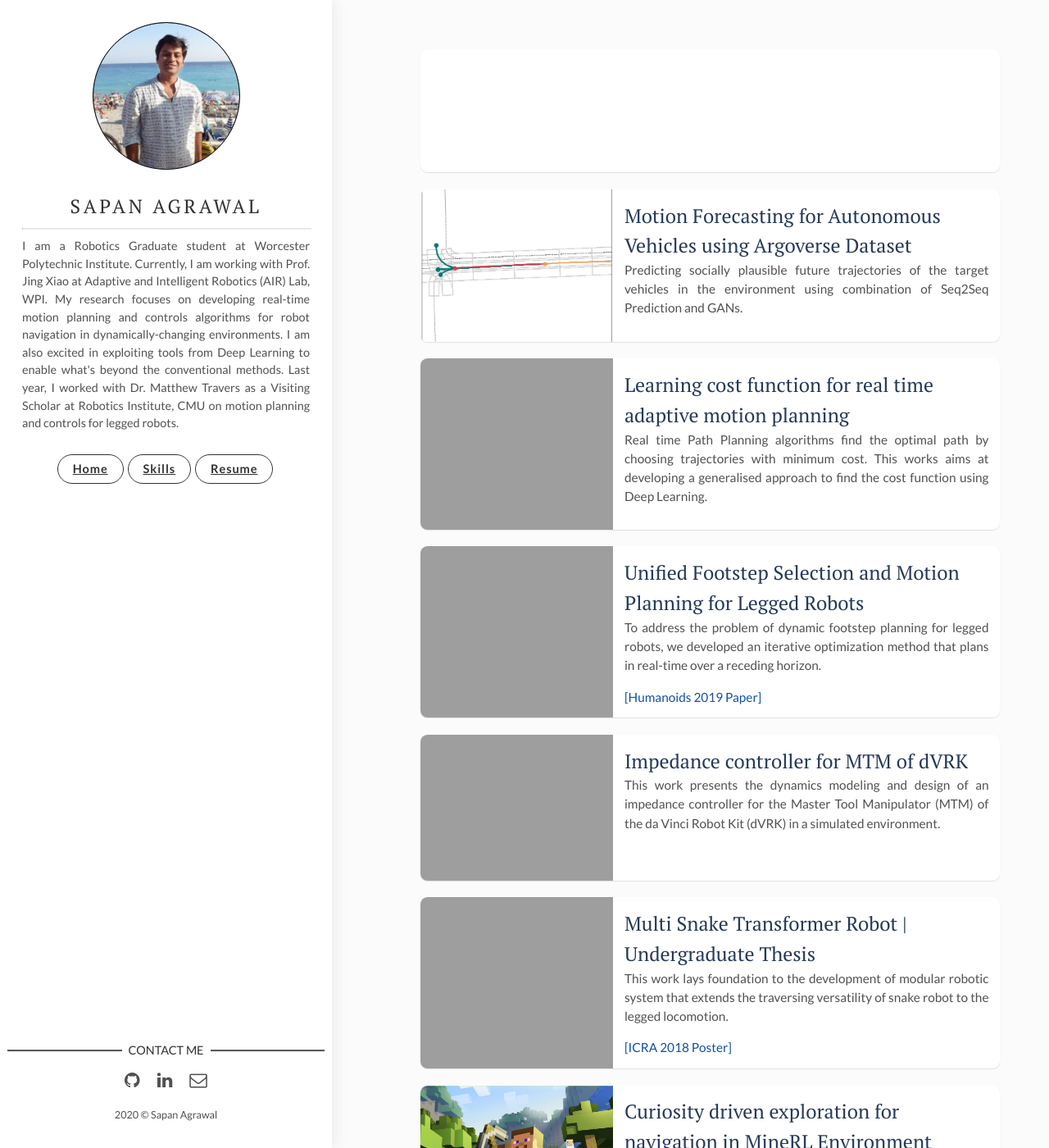
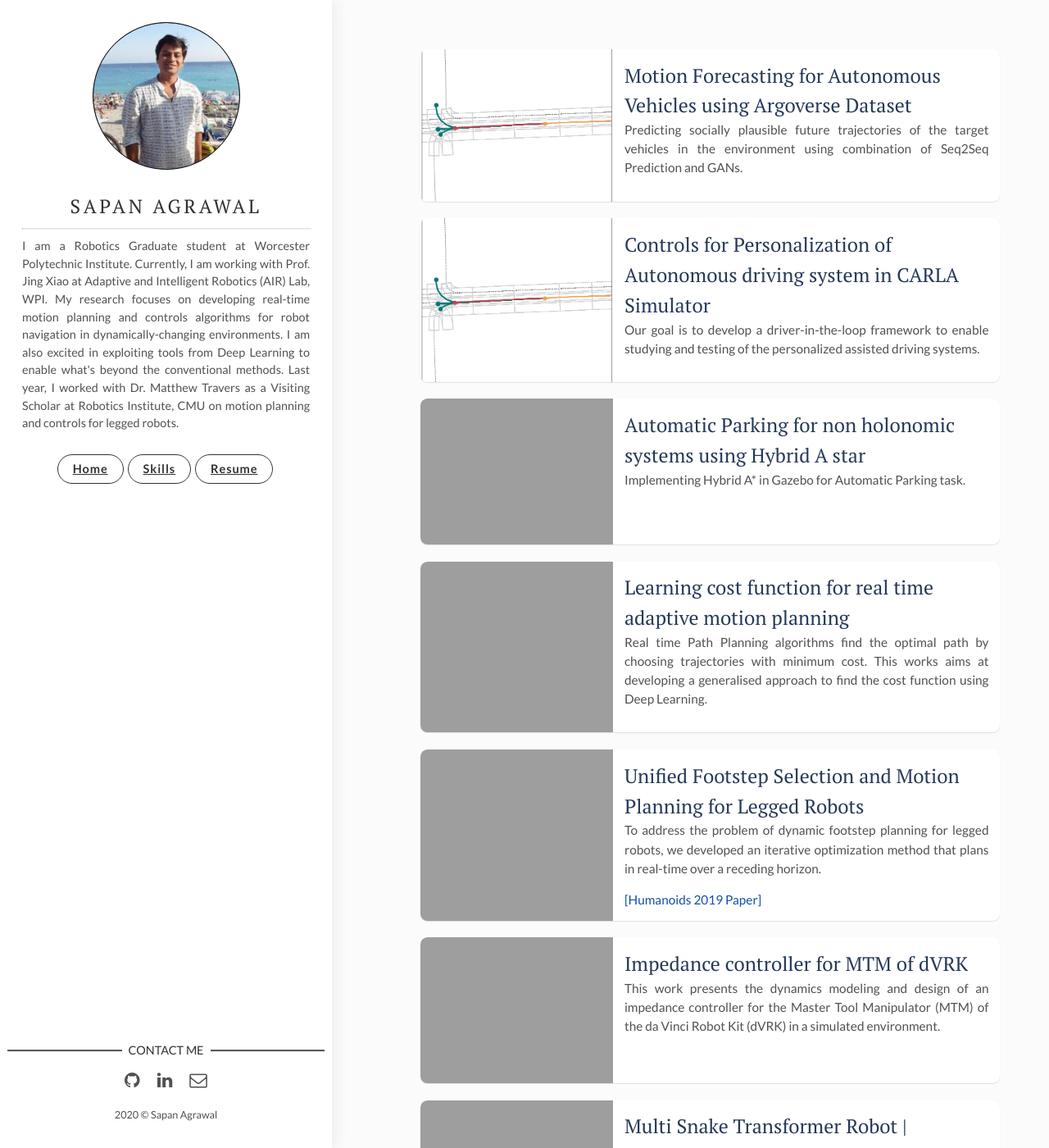
Before and after one commit to sapan-ostic/sapan-ostic.github.io, a Jekyll site: the page built from index.html, in a window 1280 px wide and 1400 px high. Shown: the whole window at 82% size. Built offline with Jekyll 4.4.1, drawn with Linux system fonts in a browser that asks for light colours; the list of posts is cut into pages by our own code; a file with an impossible date is left out; some of the changed text lies outside the part shown.

Commit message:
general commit

```diff
--- a/_posts/2019-01-31-Automatic-Parking-for-non-holonomic-systems-using-Hybrid-A-star.markdown
+++ b/_posts/2019-01-31-Automatic-Parking-for-non-holonomic-systems-using-Hybrid-A-star.markdown
@@ -1,8 +1,8 @@
 ---
 layout: post
-title: Automatic Parking System for non holonomic systems using Hybrid A*
-date: 2019-01-33 13:32:20 +0300
-description:
+title: Automatic Parking for non holonomic systems using Hybrid A star
+date: 2019-01-31 13:32:20 +0300
+description: Implementing Hybrid A* in Gazebo for Automatic Parking task.
 
 img:  astar.gif # Add image post (optional)
 tags: [Motion Planning, C++]
--- a/_posts/2019-01-31-Controls-for-Personalization-of-Autonomous-driving-system-in-CARLA-Simulator.markdown
+++ b/_posts/2019-01-31-Controls-for-Personalization-of-Autonomous-driving-system-in-CARLA-Simulator.markdown
@@ -2,9 +2,7 @@
 layout: post
 title: Controls for Personalization of Autonomous driving system in CARLA Simulator
 date: 2019-01-31 13:32:20 +0300
-description:
-Our goal is to develop a driver-in-the-loop framework to enable studying and testing of the personalized assisted driving systems.
-
+description: Our goal is to develop a driver-in-the-loop framework to enable studying and testing of the personalized assisted driving systems.
 img:  argoverse.png # Add image post (optional)
 tags: [Motion Planning, Controls, Python]
 ---
--- a/_posts/2019-01-31-Motion Forecasting for Autonomous Vehicles using Argoverse Dataset.markdown
+++ b/_posts/2019-01-31-Motion Forecasting for Autonomous Vehicles using Argoverse Dataset.markdown
@@ -3,7 +3,6 @@
 title: Motion Forecasting for Autonomous Vehicles using Argoverse Dataset
 date: 2019-01-31 13:32:20 +0300
 description: Predicting socially plausible future trajectories of the target vehicles in the environment using combination of Seq2Seq Prediction and GANs.
-
 img:  argoverse.png # Add image post (optional)
 tags: [Motion Planning, Deep Learning, Python]
 ---
```
